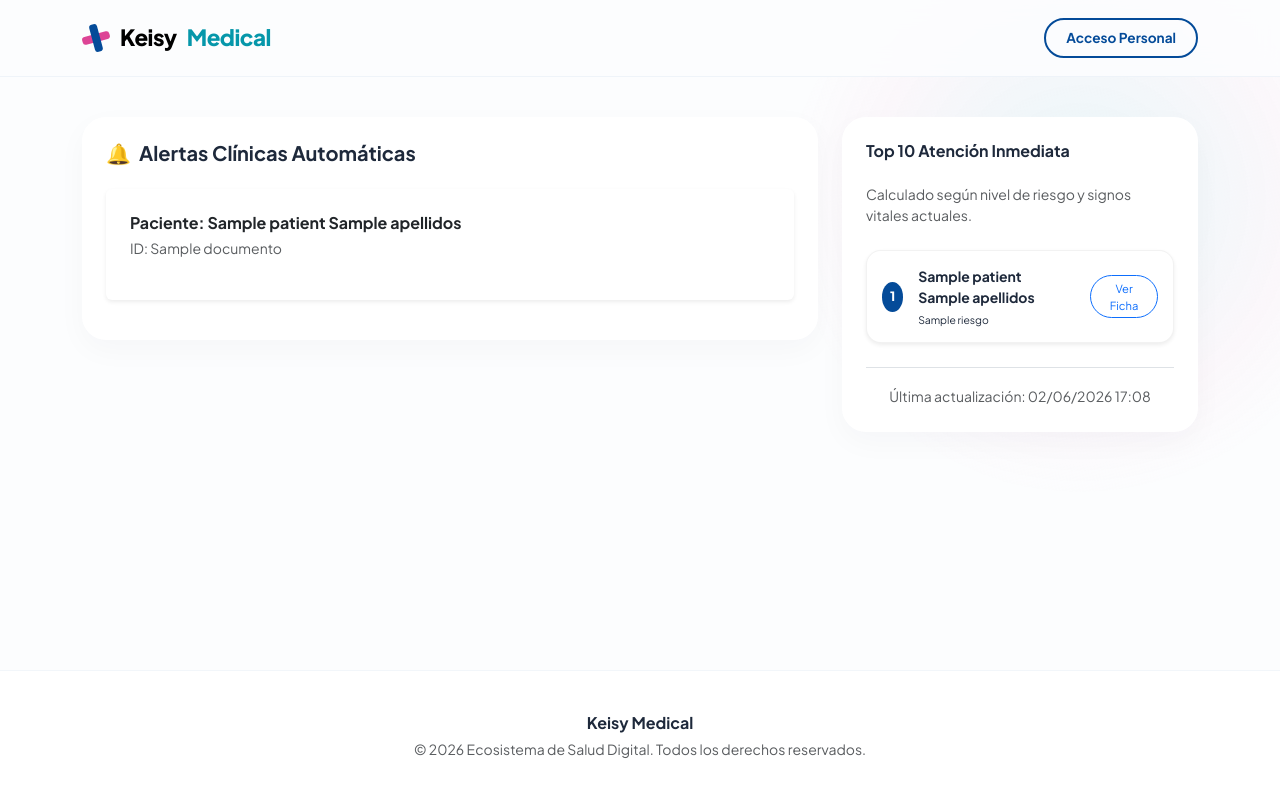
After one commit to emilymontec/KEISY, a Django app: template templates/views/alert_center.html in a window 1280 px wide. The commit adds this page. Run offline with Django 5.2, Linux system fonts and the light colour scheme; the template is opened without the code that fills it: most values are stand-ins (such as "Sample title", 1, 10 or a date in 2020).

Commit message:
Actualizacion; alerts - prioritization - top at-risk patients

```diff
--- a/dashboard/urls.py
+++ b/dashboard/urls.py
@@ -1,7 +1,8 @@
 from django.urls import path
-from .views import home, admin_panel
+from .views import home, admin_panel, alert_center
 
 urlpatterns = [
     path('', home, name='home'),
     path('admin-panel/', admin_panel, name='admin_panel'),
+    path('alert-center/', alert_center, name='alert_center'),
 ]
--- a/templates/base.html
+++ b/templates/base.html
@@ -220,6 +220,9 @@
                             <a class="nav-link {% if request.resolver_match.url_name == 'admin_panel' %}active{% endif %}" href="{% url 'admin_panel' %}">Panel Clínico</a>
                         </li>
                         <li class="nav-item">
+                            <a class="nav-link {% if request.resolver_match.url_name == 'alert_center' %}active{% endif %}" href="{% url 'alert_center' %}">Alertas</a>
+                        </li>
+                        <li class="nav-item">
                             <a class="nav-link {% if request.resolver_match.url_name == 'clinical_analytics' %}active{% endif %}" href="{% url 'clinical_analytics' %}">Analítica</a>
                         </li>
                         <li class="nav-item">
--- /dev/null
+++ b/templates/views/alert_center.html
@@ -0,0 +1,120 @@
+{% extends 'base.html' %}
+
+{% block title %}Keisy Medical | Centro de Alertas{% endblock %}
+
+{% block extra_css %}
+<style>
+    .alert-card {
+        border-radius: 20px;
+        border-left: 8px solid;
+        transition: all 0.3s ease;
+    }
+    .alert-CRITICO { border-left-color: #dc2626; background-color: rgba(220, 38, 38, 0.05); }
+    .alert-ALTO { border-left-color: #ea580c; background-color: rgba(234, 88, 12, 0.05); }
+    .alert-MEDIO { border-left-color: #0697aa; background-color: rgba(6, 151, 170, 0.05); }
+
+    .badge-CRITICO { background-color: #dc2626; }
+    .badge-ALTO { background-color: #ea580c; }
+    .badge-MEDIO { background-color: #0697aa; }
+
+    .top-10-item {
+        border-radius: 15px;
+        border: 1px solid rgba(0,0,0,0.05);
+        margin-bottom: 10px;
+        padding: 15px;
+        display: flex;
+        align-items: center;
+        gap: 15px;
+    }
+    .rank-number {
+        width: 30px;
+        height: 30px;
+        border-radius: 50%;
+        background: var(--primary-dark);
+        color: white;
+        display: flex;
+        align-items: center;
+        justify-content: center;
+        font-weight: 800;
+        font-size: 0.8rem;
+    }
+</style>
+{% endblock %}
+
+{% block content %}
+<div class="row g-4">
+    <!-- Columna Izquierda: Alertas Automáticas -->
+    <div class="col-lg-8">
+        <div class="card-custom mb-4 border-0">
+            <h5 class="fw-bold mb-4 text-primary-dark d-flex align-items-center">
+                <span class="me-2">🔔</span> Alertas Clínicas Automáticas
+            </h5>
+
+            <div class="alert-container">
+                {% for item in patient_alerts %}
+                <div class="card alert-card alert-{{ item.alerts.0.type }} mb-3 border-0 shadow-sm">
+                    <div class="card-body p-4">
+                        <div class="d-flex justify-content-between align-items-start mb-3">
+                            <div>
+                                <h6 class="fw-bold mb-1">
+                                    <a href="{% url 'patient_detail' item.patient.pk %}" class="text-decoration-none text-dark">
+                                        Paciente: {{ item.patient.nombres }} {{ item.patient.apellidos }}
+                                    </a>
+                                </h6>
+                                <small class="text-muted">ID: {{ item.patient.documento|default:item.patient.id }}</small>
+                            </div>
+                            <span class="badge badge-{{ item.alerts.0.type }} rounded-pill px-3 py-2">
+                                {{ item.alerts.0.type }}
+                            </span>
+                        </div>
+
+                        <div class="alert-list">
+                            {% for alert in item.alerts %}
+                            <div class="d-flex align-items-center gap-2 mb-2">
+                                <span class="text-{{ alert.type|lower }}">●</span>
+                                <span class="small fw-semibold">{{ alert.msg }}</span>
+                            </div>
+                            {% endfor %}
+                        </div>
+                    </div>
+                </div>
+                {% empty %}
+                <div class="text-center py-5">
+                    <div class="display-1 opacity-10 mb-3">✅</div>
+                    <h6 class="text-muted">No hay alertas críticas activas en este momento.</h6>
+                </div>
+                {% endfor %}
+            </div>
+        </div>
+    </div>
+
+    <!-- Columna Derecha: Top 10 Prioridad -->
+    <div class="col-lg-4">
+        <div class="card-custom border-0 sticky-top" style="top: 100px;">
+            <h6 class="fw-bold mb-4 text-primary-dark">Top 10 Atención Inmediata</h6>
+            <p class="text-muted small mb-4">Calculado según nivel de riesgo y signos vitales actuales.</p>
+
+            <div class="top-10-list">
+                {% for patient in top_10_patients %}
+                <div class="top-10-item bg-white shadow-sm">
+                    <div class="rank-number">{{ forloop.counter }}</div>
+                    <div class="flex-grow-1">
+                        <div class="fw-bold small">{{ patient.nombres }} {{ patient.apellidos }}</div>
+                        <div class="risk-pill risk-{{ patient.riesgo|lower }} mt-1" style="font-size: 0.65rem;">
+                            {{ patient.riesgo }}
+                        </div>
+                    </div>
+                    <a href="{% url 'patient_detail' patient.pk %}" class="btn btn-sm btn-outline-primary rounded-pill px-3" style="font-size: 0.7rem;">
+                        Ver Ficha
+                    </a>
+                </div>
+                {% endfor %}
+            </div>
+
+            <div class="mt-4 pt-3 border-top text-center">
+                <small class="text-muted italic">Última actualización: {% now "d/m/Y H:i" %}</small>
+            </div>
+        </div>
+    </div>
+</div>
+{% endblock %}
```
Also changed, not shown: dashboard/views.py (+47 -0 lines), patients/models.py (+27 -0 lines).
